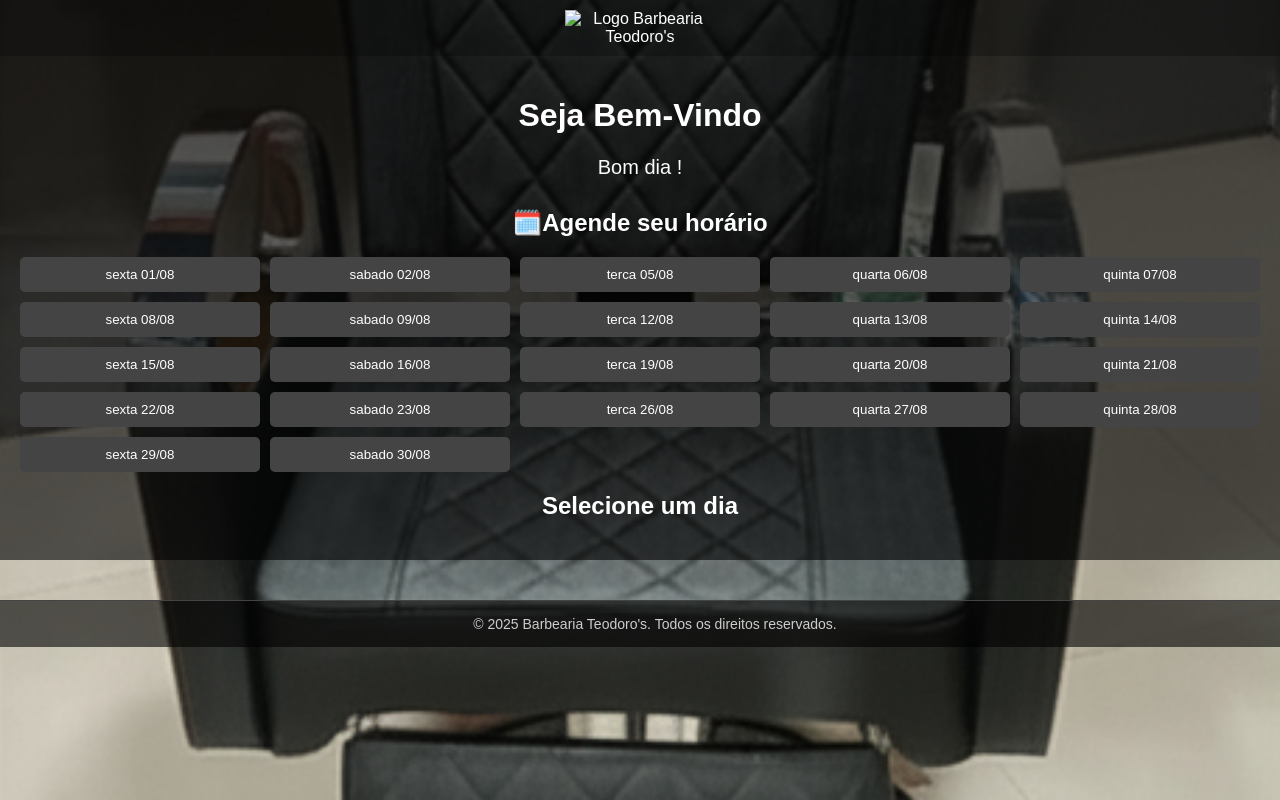
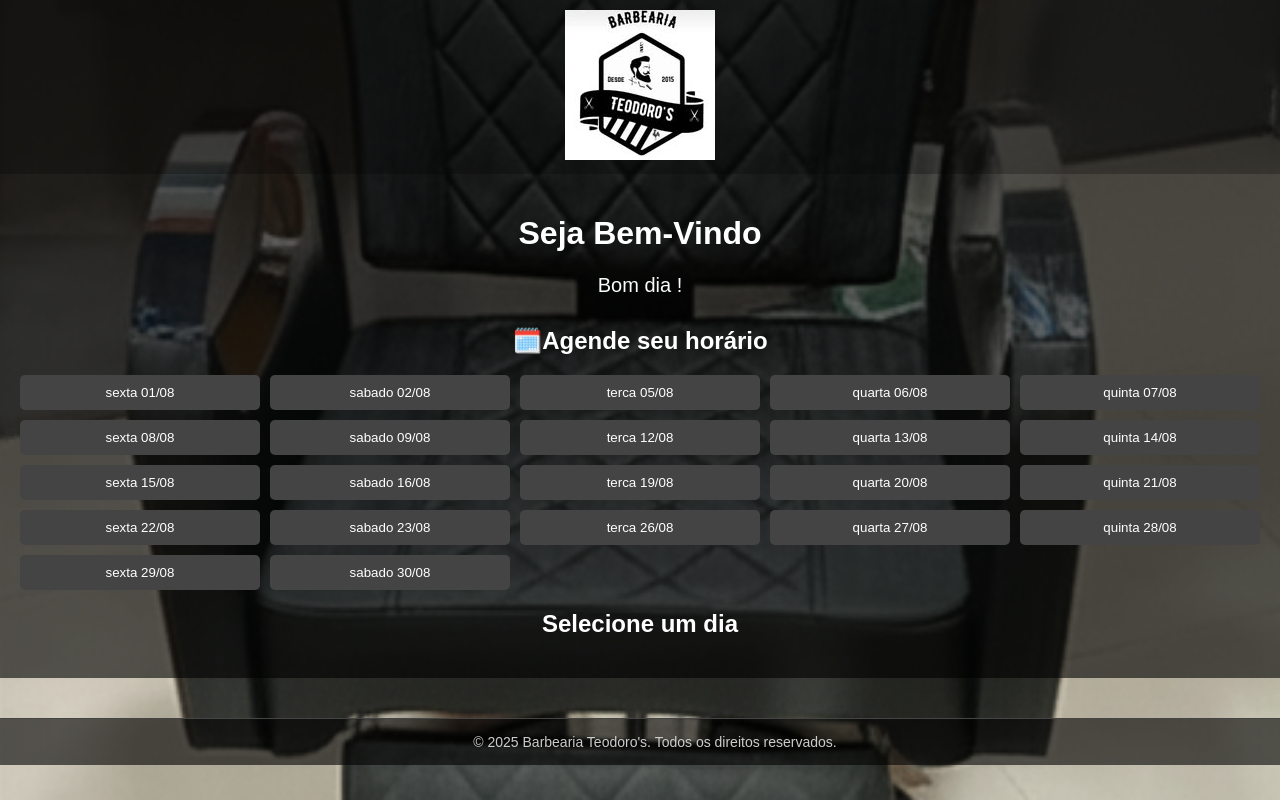
Before and after one commit to wesleyspereira/Agendamento-Teodoro-s-Cliente, a plain HTML site: page index.html in a window 1280 px wide. Shown: the top 800 px of the page. Drawn offline with Linux system fonts and the light colour scheme.

Commit message:
Update index.html

```diff
--- a/index.html
+++ b/index.html
@@ -9,7 +9,7 @@
 
 <body>
   <header>
-    <img src="img/logo.jpg" alt="Logo Barbearia Teodoro's" class="logo">
+    <img src="logo.jpg" alt="Logo Barbearia Teodoro's" class="logo">
   </header>
 
   <main>
```
